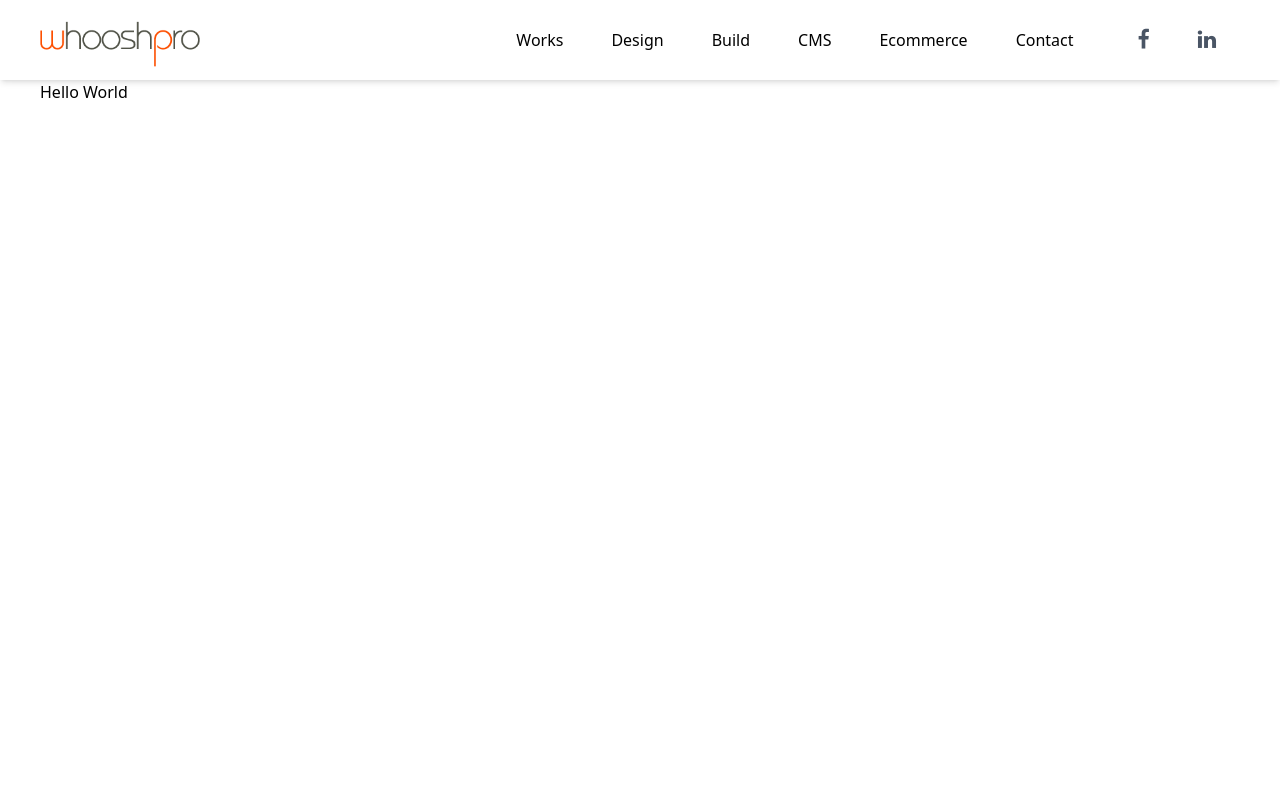
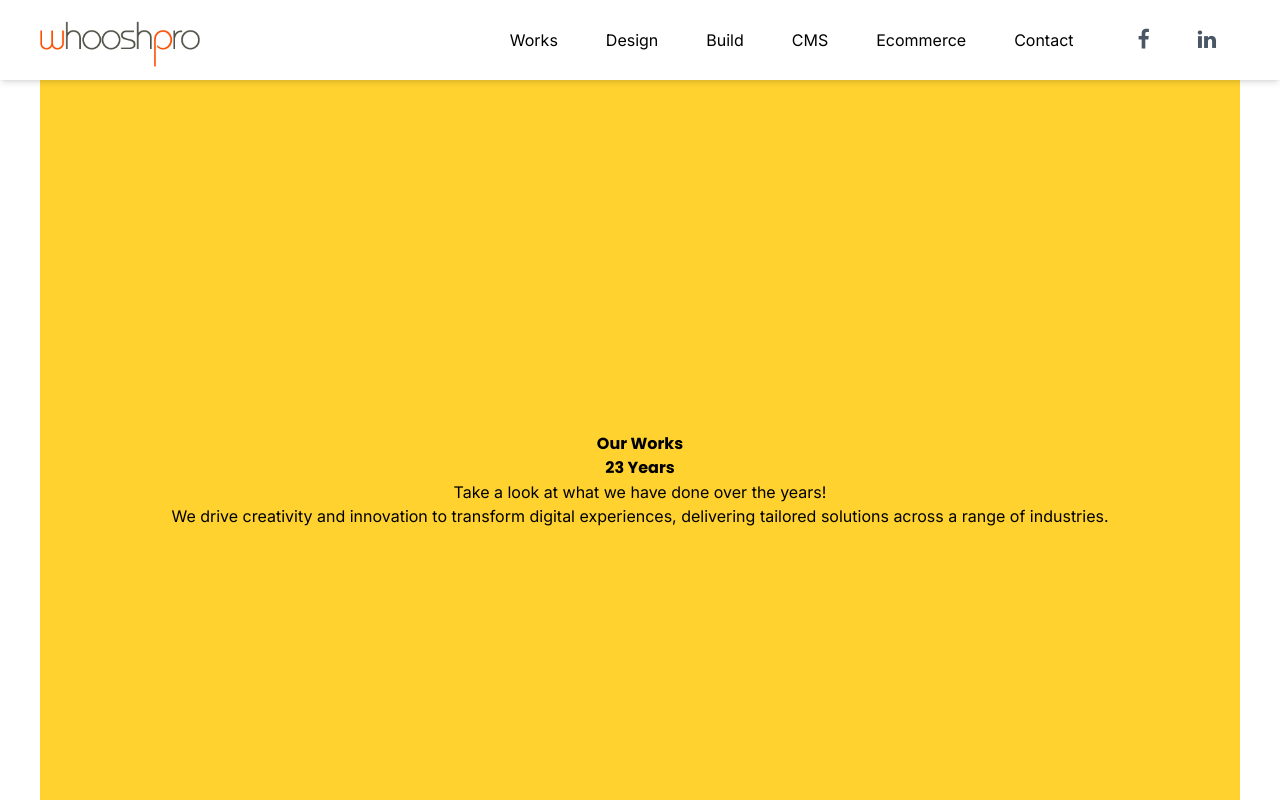
Before and after one commit to ChuSeng99/whooshpro-clone, a Vue app: page /works in a window 1280 px wide. Shown: the top 800 px of the page. Built offline with nearby package versions, Linux system fonts and the light colour scheme.

Commit message:
Add Font Theme

```diff
--- a/src/assets/style.css
+++ b/src/assets/style.css
@@ -1,4 +1,20 @@
+@import url('https://fonts.googleapis.com/css2?family=Inter:wght@300;400;600;700&family=Poppins:wght@300;400;600;700&display=swap');
 @import 'tailwindcss';
+
+@theme {
+  --font-poppins: Poppins;
+  --font-inter: Inter;
+}
+
+@layer base {
+  h1, h2, h3, h4, h5, h6 {
+    @apply font-poppins font-bold;
+  }
+
+  body, p, span, li, a {
+    @apply font-inter;
+  }
+}
 
 .md-45 {
   font-size: 45px;
--- a/src/components/Header.vue
+++ b/src/components/Header.vue
@@ -13,6 +13,11 @@ const closeNav = (event) => {
     isNavVisible.value = false;
   }
 };
+
+// Close menu when clicking a navigation link
+const closeMenuOnClick = () => {
+    isNavVisible.value = false;
+}
 
 onMounted(() => {
   document.addEventListener("click", closeNav);
@@ -55,27 +60,39 @@ onUnmounted(() => {
                     class="flex flex-col gap-4 text-white md:flex-row md:gap-0 md:text-black"
                 >
                     <li
-                        class="p-2 lg:px-6 rounded-md cursor-pointer hover:bg-amber-600 md:hover:bg-white md:hover:underline md:hover:text-amber-600">
+                        class="p-2 lg:px-6 rounded-md cursor-pointer hover:bg-amber-600 md:hover:bg-white md:hover:underline md:hover:text-amber-600"
+                        @click="closeMenuOnClick"
+                    >
                         <router-link to="/works">Works</router-link>
                     </li>
                     <li
-                        class="p-2 lg:px-6 rounded-md cursor-pointer hover:bg-amber-600 md:hover:bg-white md:hover:underline md:hover:text-amber-600">
+                        class="p-2 lg:px-6 rounded-md cursor-pointer hover:bg-amber-600 md:hover:bg-white md:hover:underline md:hover:text-amber-600"
+                        @click="closeMenuOnClick"
+                    >
                         <a href="#"><span>Design</span></a>
                     </li>
                     <li
-                        class="p-2 lg:px-6 rounded-md cursor-pointer hover:bg-amber-600 md:hover:bg-white md:hover:underline md:hover:text-amber-600">
+                        class="p-2 lg:px-6 rounded-md cursor-pointer hover:bg-amber-600 md:hover:bg-white md:hover:underline md:hover:text-amber-600"
+                        @click="closeMenuOnClick"
+                    >
                         <a href="#"><span>Build</span></a>
                     </li>
                     <li
-                        class="p-2 lg:px-6 rounded-md cursor-pointer hover:bg-amber-600 md:hover:bg-white md:hover:underline md:hover:text-amber-600">
+                        class="p-2 lg:px-6 rounded-md cursor-pointer hover:bg-amber-600 md:hover:bg-white md:hover:underline md:hover:text-amber-600"
+                        @click="closeMenuOnClick"
+                    >
                         <a href="#"><span>CMS</span></a>
                     </li>
                     <li
-                        class="p-2 lg:px-6 rounded-md cursor-pointer hover:bg-amber-600 md:hover:bg-white md:hover:underline md:hover:text-amber-600">
+                        class="p-2 lg:px-6 rounded-md cursor-pointer hover:bg-amber-600 md:hover:bg-white md:hover:underline md:hover:text-amber-600"
+                        @click="closeMenuOnClick"
+                    >
                         <a href="#"><span>Ecommerce</span></a>
                     </li>
                     <li
-                        class="p-2 lg:px-6 rounded-md cursor-pointer hover:bg-amber-600 md:hover:bg-white md:hover:underline md:hover:text-amber-600">
+                        class="p-2 lg:px-6 rounded-md cursor-pointer hover:bg-amber-600 md:hover:bg-white md:hover:underline md:hover:text-amber-600"
+                        @click="closeMenuOnClick"
+                    >
                         <a href="#"><span>Contact</span></a>
                     </li>
                 </ul>
--- a/src/views/Home.vue
+++ b/src/views/Home.vue
@@ -20,7 +20,7 @@ import Service from '@/components/Service.vue'
         class="absolute bottom-0 left-0 w-full bg-amber-700 bg-opacity-50 p-8 text-2xl text-white flex items-center justify-center rounded-b-lg"
       >
         <a
-            class="relative after:content-[''] after:absolute after:left-0 after:bottom-0 after:w-0 after:h-[2px] after:bg-white after:transition-all after:duration-300 hover:after:w-full text-center"
+          class="text-center transition duration-300 hover:text-amber-300 hover:scale-105 hover:drop-shadow-md"
           href="#"
         >A digital design agency, building user experiences, interfaces, and web solutions.</a>
       </div>
--- a/src/views/Works.vue
+++ b/src/views/Works.vue
@@ -2,5 +2,11 @@
 </script>
 
 <template>
-      <h1>Hello World</h1>
+      <div class="bg-amber-300 min-h-screen flex flex-col justify-center items-center">
+            <h1>Our Works</h1>
+            <h2>23 Years</h2>
+            <p>Take a look at what we have done over the years!</p>
+            <p>We drive creativity and innovation to transform digital experiences, delivering tailored solutions across
+                  a range of industries.</p>
+      </div>
 </template>
```
Lines whose indentation alone changed are shown as unchanged.
